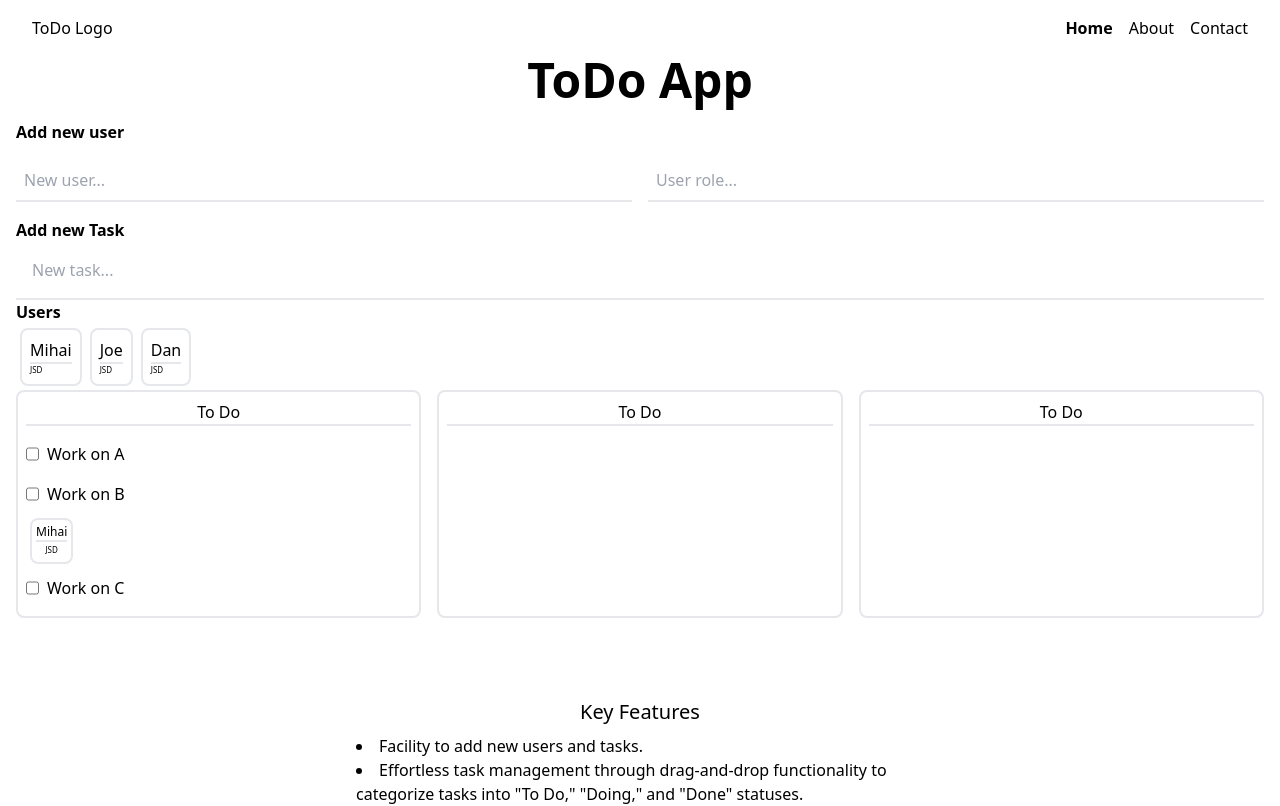
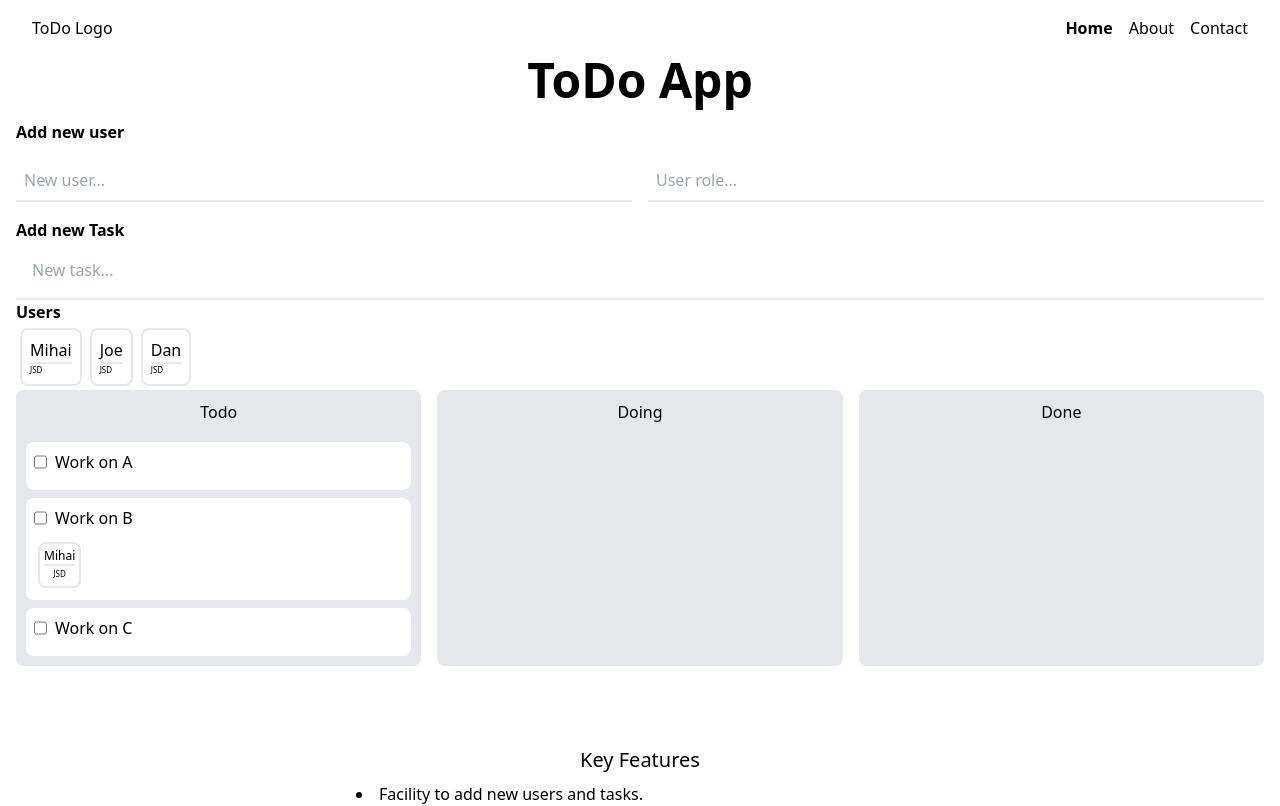
Before and after one commit to mihaicc30/todo, a Vue app: page /app in a window 1280 px wide. Shown: the top 806 px of the page. Built offline with nearby package versions, Linux system fonts and the light colour scheme.

Commit message:
added jobs reactive component to trigger rerender when tasks change

```diff
--- a/src/components/TaskInput.vue
+++ b/src/components/TaskInput.vue
@@ -1,18 +1,22 @@
 <script setup>
 import { ref } from "vue";
 
-const { todo } = defineProps(["todo"]);
+const { todo, jobs } = defineProps(["todo", "jobs"]);
 let newTaskInput = ref("");
 
 const addNewTask = () => {
   if (newTaskInput.value.length > 2) {
-    todo.push({
+    try {
+      jobs.todo.push({
         completed: false,
         taskName: newTaskInput.value,
         assignedToDo: [],
         list: "todo",
       });
       newTaskInput.value = "";
+    } catch (error) {
+      console.log(error);
+    }
   }
 };
 </script>
--- a/src/components/ToDoList.vue
+++ b/src/components/ToDoList.vue
@@ -28,6 +28,7 @@ const {
 import { ref } from "vue";
 
 let showRemoveButton = ref(false);
+
 </script>
 
 <template>
@@ -36,19 +37,19 @@ let showRemoveButton = ref(false);
     @dragover.prevent
     @drop="dropTaskHandler(listType)"
     @dragleave="clearHoveredTaskElement"
-    class="flex flex-col gap-2 border-2 p-2 rounded-lg"
+    class="flex flex-col gap-2 border-2 p-2 rounded-lg bg-gray-200"
     id="todo"
   >
-    <p class="text-center mb-2 border-b-2">To Do</p>
+    <p class="text-center mb-2 border-b-2 capitalize">{{ listType }}</p>
     <!-- LIST OF TASKS -->
-    <div v-for="task in todo" class="flex flex-col gap-2">
+    <div v-for="task in todo" class="flex flex-col gap-2 p-2 bg-white rounded-lg">
       <div
         draggable="true"
         @dragstart="startDraggingTask(task)"
         @dragend="stopDraggingTask"
+        class="flex flex-nowrap gap-2 w-full"
         :class="{ 'line-through': task.completed }"
         @click="task.completed = !task.completed"
-        class="flex flex-nowrap gap-2 w-full"
         @dragenter="logHoveredElement(task.taskName, listType)"
         @dragover.prevent
         @drop="dropHandler(`${listType}`, $event, task)"
--- a/src/pages/ToDoApp.vue
+++ b/src/pages/ToDoApp.vue
@@ -1,11 +1,11 @@
 <script setup>
 import TaskInput from "@/components/TaskInput.vue";
 import ToDoList from "@/components/ToDoList.vue";
-import UsersList from "@/components/UsersList.vue";
+import UserInput from "@/components/UserInput.vue";
 import Features from "@/components/Features.vue";
 
 // useState
-import { ref } from "vue";
+import { reactive, ref } from "vue";
 
 let users = ref([
   { name: "Mihai", role: "JSD" },
@@ -13,8 +13,8 @@ let users = ref([
   { name: "Dan", role: "JSD" },
 ]);
 // JSD == junior software developer
-
-let todo = ref([
+const jobs = reactive({
+  todo: ref([
     {
       completed: false,
       taskName: "Work on A",
@@ -33,9 +33,10 @@ let todo = ref([
       assignedToDo: [],
       list: "todo",
     },
-]);
-let doing = ref([]);
-let done = ref([]);
+  ]),
+  doing: ref([]),
+  done: ref([]),
+});
 
 const removeUser = (userToRemove, fromList, taskName) => {
   switch (fromList) {
@@ -132,7 +133,7 @@ const dropHandler = (targetList, event, task) => {
 const addUser = (userToAdd, toList, taskName) => {
   switch (toList) {
     case "todo":
-      const todoTargetTask = todo.value.find(
+      const todoTargetTask = jobs.todo.find(
         (task) => task.taskName === taskName
       );
       const userExists = todoTargetTask.assignedToDo.some(
@@ -150,7 +151,7 @@ const addUser = (userToAdd, toList, taskName) => {
       }
       break;
     case "doing":
-      const doingTargetTask = doing.value.find(
+      const doingTargetTask = jobs.doing.find(
         (task) => task.taskName === taskName
       );
       const userExists1 = doingTargetTask.assignedToDo.some(
@@ -168,7 +169,7 @@ const addUser = (userToAdd, toList, taskName) => {
       }
       break;
     case "done":
-      const doneTargetTask = done.value.find(
+      const doneTargetTask = jobs.done.find(
         (task) => task.taskName === taskName
       );
       const userExists2 = doneTargetTask.assignedToDo.some(
@@ -208,10 +209,6 @@ const stopDraggingTask = () => {
 const dropTaskHandler = (list) => {
   // event.preventDefault();
   if (draggingTaskElement.value) {
-    // Assuming 'list' is an array in the props
-    const index = todo.value.indexOf(draggingTaskElement.value);
-
-    // remove task from initial group
     removeTaskFromInitialGroup(
       draggingTaskElement.value.list,
       draggingTaskElement.value.taskName
@@ -224,13 +221,22 @@ const dropTaskHandler = (list) => {
 const removeTaskFromInitialGroup = (list, task) => {
   switch (list) {
     case "todo":
-      todo.value = todo.value.filter((tasky) => tasky.taskName !== task);
+      // Check if jobs.todo.value is defined before filtering
+      if (jobs.todo) {
+        jobs.todo = jobs.todo.filter((tasky) => tasky.taskName !== task);
+      }
       break;
     case "doing":
-      doing.value = doing.value.filter((tasky) => tasky.taskName !== task);
+      // Check if jobs.doing is defined before filtering
+      if (jobs.doing) {
+        jobs.doing = jobs.doing.filter((tasky) => tasky.taskName !== task);
+      }
       break;
     case "done":
-      done.value = done.value.filter((tasky) => tasky.taskName !== task);
+      // Check if jobs.done is defined before filtering
+      if (jobs.done) {
+        jobs.done = jobs.done.filter((tasky) => tasky.taskName !== task);
+      }
       break;
     default:
       break;
@@ -240,19 +246,19 @@ const removeTaskFromInitialGroup = (list, task) => {
 const addTaskToGroup = (list, task) => {
   switch (list) {
     case "todo":
-      todo.value.push({
+      jobs.todo.push({
         ...task,
         list: list,
       });
       break;
     case "doing":
-      doing.value.push({
+      jobs.doing.push({
         ...task,
         list: list,
       });
       break;
     case "done":
-      done.value.push({
+      jobs.done.push({
         ...task,
         list: list,
       });
@@ -267,12 +273,11 @@ const addTaskToGroup = (list, task) => {
   <p class="text-center font-bold text-5xl my-4">ToDo App</p>
 
   <p class="px-4 font-[600]">Add new user</p>
-  <UsersList :users="users" />
+  <UserInput :users="users" />
 
   <p class="px-4 font-[600]">Add new Task</p>
 
-  <TaskInput :todo="todo" />
-
+  <TaskInput :todo="jobs.todo" :jobs="jobs"/>
 
   <p class="px-4 font-[600]">Users</p>
   <div class="flex flex-wrap px-4">
@@ -289,11 +294,11 @@ const addTaskToGroup = (list, task) => {
     </div>
   </div>
 
-
   <div class="grid grid-cols-3 gap-4 px-4 max-sm:grid-cols-1">
     <ToDoList
       :listType="'todo'"
-      :todo="todo"
+      :jobs="jobs"
+      :todo="jobs.todo"
       :logHoveredTaskElement="logHoveredTaskElement"
       :clearHoveredTaskElement="clearHoveredTaskElement"
       :startDraggingTask="startDraggingTask"
@@ -306,7 +311,8 @@ const addTaskToGroup = (list, task) => {
     />
     <ToDoList
       :listType="'doing'"
-      :todo="doing"
+      :jobs="jobs"
+      :todo="jobs.doing"
       :logHoveredTaskElement="logHoveredTaskElement"
       :clearHoveredTaskElement="clearHoveredTaskElement"
       :startDraggingTask="startDraggingTask"
@@ -319,7 +325,8 @@ const addTaskToGroup = (list, task) => {
     />
     <ToDoList
       :listType="'done'"
-      :todo="done"
+      :jobs="jobs"
+      :todo="jobs.done"
       :logHoveredTaskElement="logHoveredTaskElement"
       :clearHoveredTaskElement="clearHoveredTaskElement"
       :startDraggingTask="startDraggingTask"
```
Also changed, not shown: src/components/UserInput.vue (renamed from src/components/UsersList.vue). Lines whose indentation alone changed are shown as unchanged.
